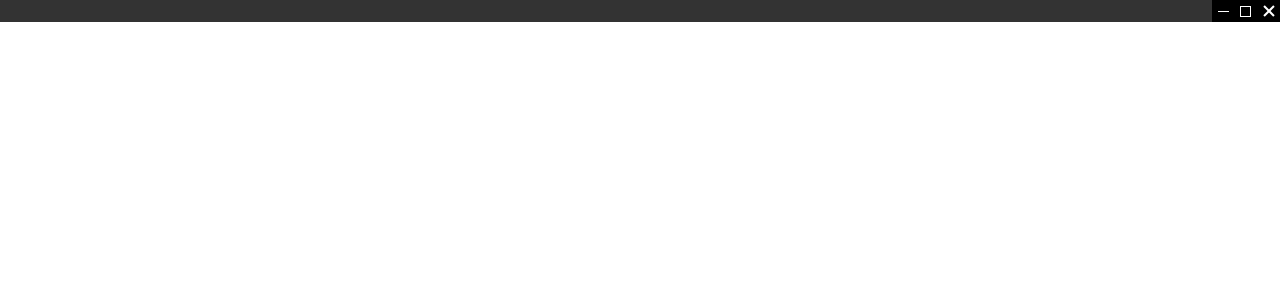
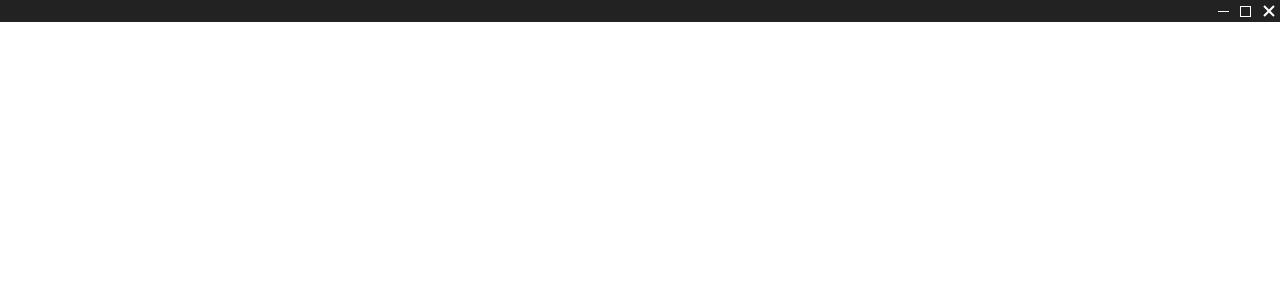
Before and after one commit to nomppy/electron-vue-hello, a Vue app: page / in a window 1280 px wide. Shown: the top 300 px of the page. Built offline with nearby package versions, Linux system fonts and the light colour scheme.

Commit message:
changing colours

```diff
--- a/src/App.vue
+++ b/src/App.vue
@@ -51,13 +51,13 @@ export default {
   height: 18px;
   width: 100%;
   margin-top: 4px;
-  background-color: #333333;
+  background-color: #222;
   -webkit-app-region: drag;
 }
 
 #title-bar-container {
   display: flex;
-  background-color: #333333;
+  background-color: #222;
 }
 
 #minimize {
@@ -97,11 +97,11 @@ export default {
   width: 24px;
   display: flex;
   cursor: pointer;
-  background-color: #000;
+  background-color: #222;
 }
 
 #minimize-container:hover {
-  background-color: #444;
+  background-color: #333;
 }
 
 #maximize-container {
@@ -109,11 +109,11 @@ export default {
   width: 24px;
   display: flex;
   cursor: pointer;
-  background-color: #000;
+  background-color: #222;
 }
 
 #maximize-container:hover {
-  background-color: #444;
+  background-color: #333;
 }
 
 #close-container {
@@ -121,7 +121,7 @@ export default {
   width: 24px;
   display: flex;
   cursor: pointer;
-  background-color: #000;
+  background-color: #222;
 }
 
 #close-container:hover {
```
